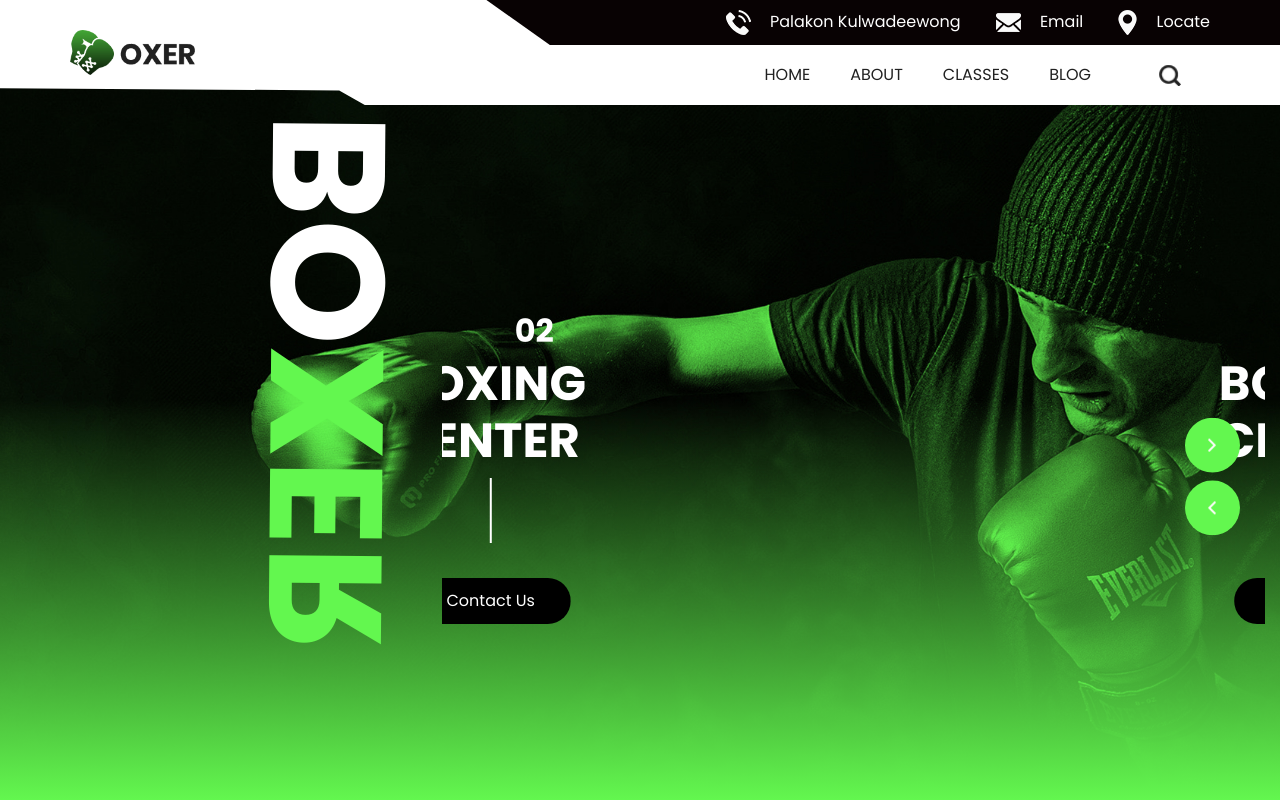
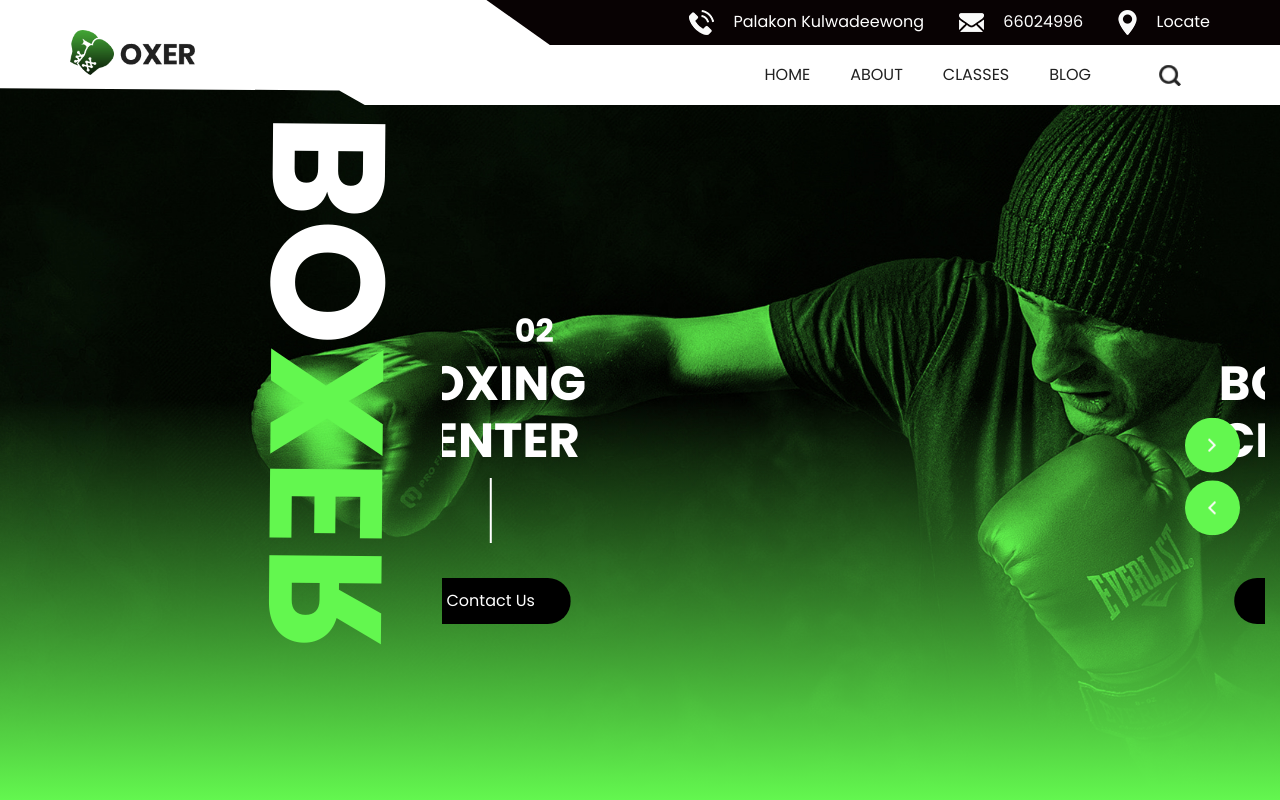
Before and after one commit to 66024996/66024996, a plain HTML site: page index.html in a window 1280 px wide. Shown: the top 800 px of the page. Drawn offline with nearby package versions, Linux system fonts and the light colour scheme; some packages are replaced by stand-ins of ours; a web font is replaced by a local one.

Commit message:
Added student ID

```diff
--- a/index.html
+++ b/index.html
@@ -49,7 +49,7 @@
                 <li class="">
                   <a class="" href="">
                     <img src="images/mail.png" alt="" />
-                    <span>Email</span>
+                    <span>66024996</span>
                   </a>
                 </li>
                 <li class="">
```
